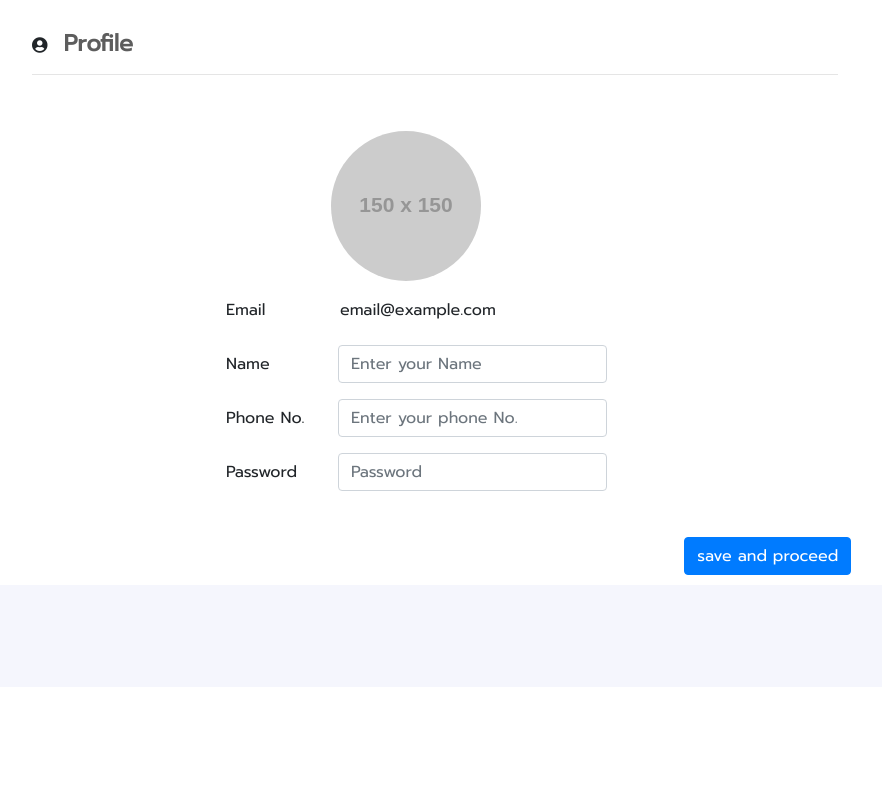
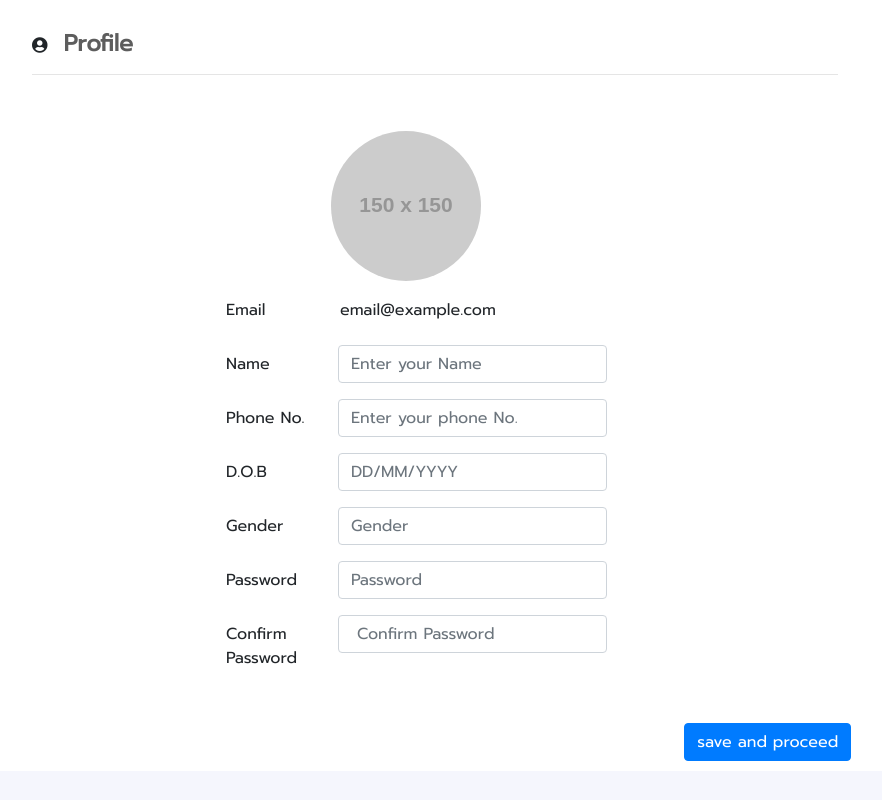
Before and after one commit to shabhinav/reactjs-profileCompletion, a React (Create React App) app: page / in a window 1280 px wide. Shown: the part 308-1108 px from the top of the page, without its empty margins (205-1087 px from the left). Before the commit the page ends 995 px from the top, so only its background shows below. Built offline with nearby package versions, Linux system fonts and the light colour scheme.

Commit message:
profile UI changes

```diff
--- a/src/Editpref.js
+++ b/src/Editpref.js
@@ -88,7 +88,7 @@ export default class Editpref extends React.Component{
                 <div className="container">
                     <h1>Edit Preferences</h1>
                     <div className="row">
-                        <div className="col-lg-6 ">
+                        <div className="col-lg-6 abc">
                             <h3>Internship Preferences</h3>
                             <div className="internbg">
                                 <ul>
@@ -96,7 +96,7 @@ export default class Editpref extends React.Component{
                                 </ul>
                             </div>
                         </div>
-                        <div className="col-lg-6 ">
+                        <div className="col-lg-6 abc">
                             <h3>Missions Preferences</h3>
                             <div className="missionbg">
                                 <ul>
--- a/src/editpref.scss
+++ b/src/editpref.scss
@@ -13,7 +13,7 @@
     }
     li{
         list-style-type:none;
-        border:2px solid black;
+        border:2px solid #C4C5C4;
         border-radius:100px;
         display: inline-block;
         padding: 9px 13px;
@@ -27,9 +27,11 @@
     }
     .internbg{
         background-color: #F4F4F4;
+        border-radius: 50px;
     }
     .missionbg{
-        background-color: #F4F4F4
+        background-color: #F4F4F4;
+        border-radius: 50px;
 
     }
     h4{
@@ -45,9 +47,10 @@
         font-size: 17px;
     }
     ul{
-        padding:0px;
+        padding:8px;
     }
 
         padding: 20px;
         background-color: white;
+
 }
--- a/src/profile.js
+++ b/src/profile.js
@@ -53,12 +53,41 @@ export default class Profile extends React.Component{
 
                         <Form.Group as={Row} controlId="formPlaintextPassword">
                             <Form.Label column lg="3">
+                              D.O.B
+                            </Form.Label>
+                            <Col lg="8">
+                            <Form.Control type="text" placeholder="DD/MM/YYYY" />
+                            </Col>
+                        </Form.Group>
+
+                        <Form.Group as={Row} controlId="formPlaintextPassword">
+                            <Form.Label column lg="3">
+                              Gender
+                            </Form.Label>
+                            <Col lg="8">
+                            <Form.Control type="Text" placeholder="Gender" />
+                            </Col>
+                        </Form.Group>
+
+
+                        <Form.Group as={Row} controlId="formPlaintextPassword">
+                            <Form.Label column lg="3">
                               Password
                             </Form.Label>
                             <Col lg="8">
                             <Form.Control type="password" placeholder="Password" />
                             </Col>
                         </Form.Group>
+
+                        <Form.Group as={Row} controlId="formPlaintextPassword">
+                            <Form.Label column lg="3">
+                             Confirm Password
+                            </Form.Label>
+                            <Col lg="8">
+                            <Form.Control type="password" placeholder=" Confirm Password" />
+                            </Col>
+                        </Form.Group>
+
                     </Form>
                     </div >
                     <div class="offset-8 profilebutton">
--- a/src/profilesetup.scss
+++ b/src/profilesetup.scss
@@ -6,6 +6,7 @@
     min-height: 800vh;
     .formdesign{
         border:1px solid black;
+        margin:20px auto;
     }
     .dropsel_design{
         text-align: center;
```
Also changed, not shown: 1 other file (tests, documents, lock files or other folders).
